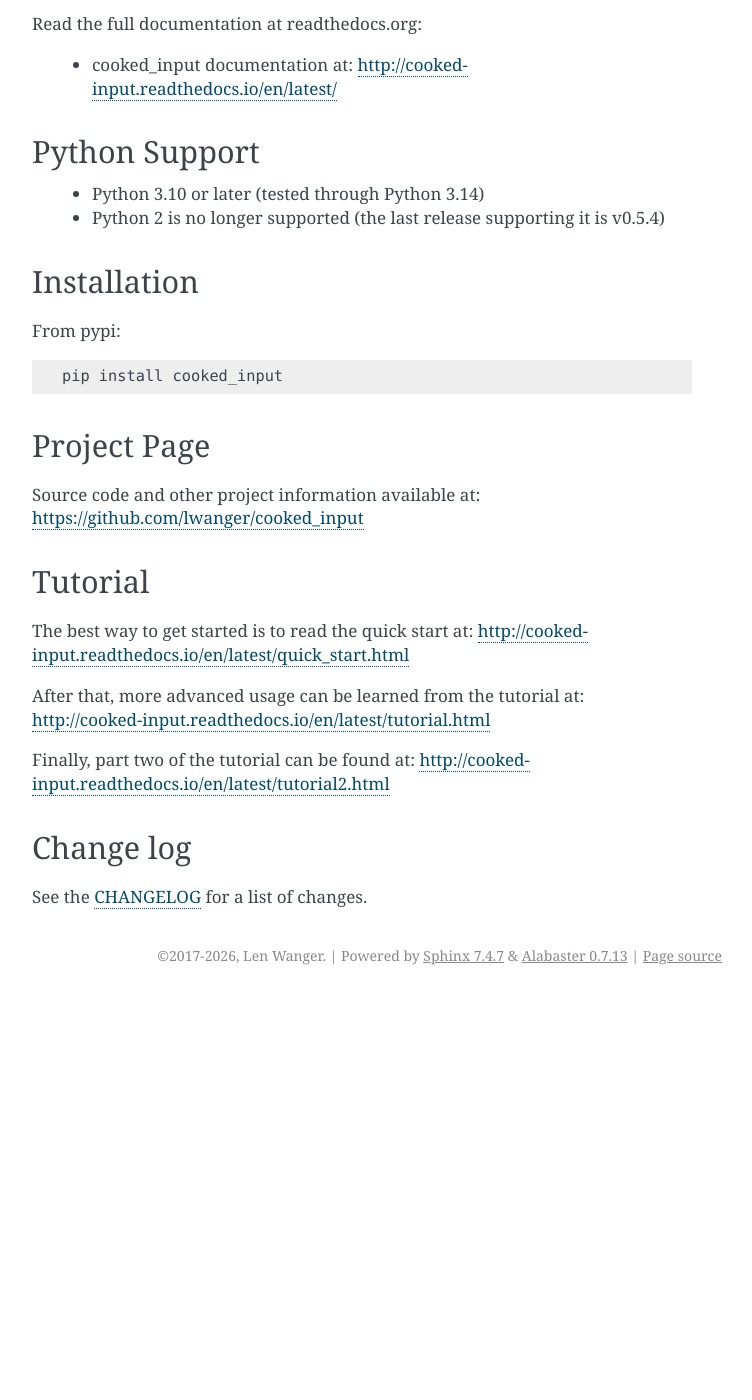
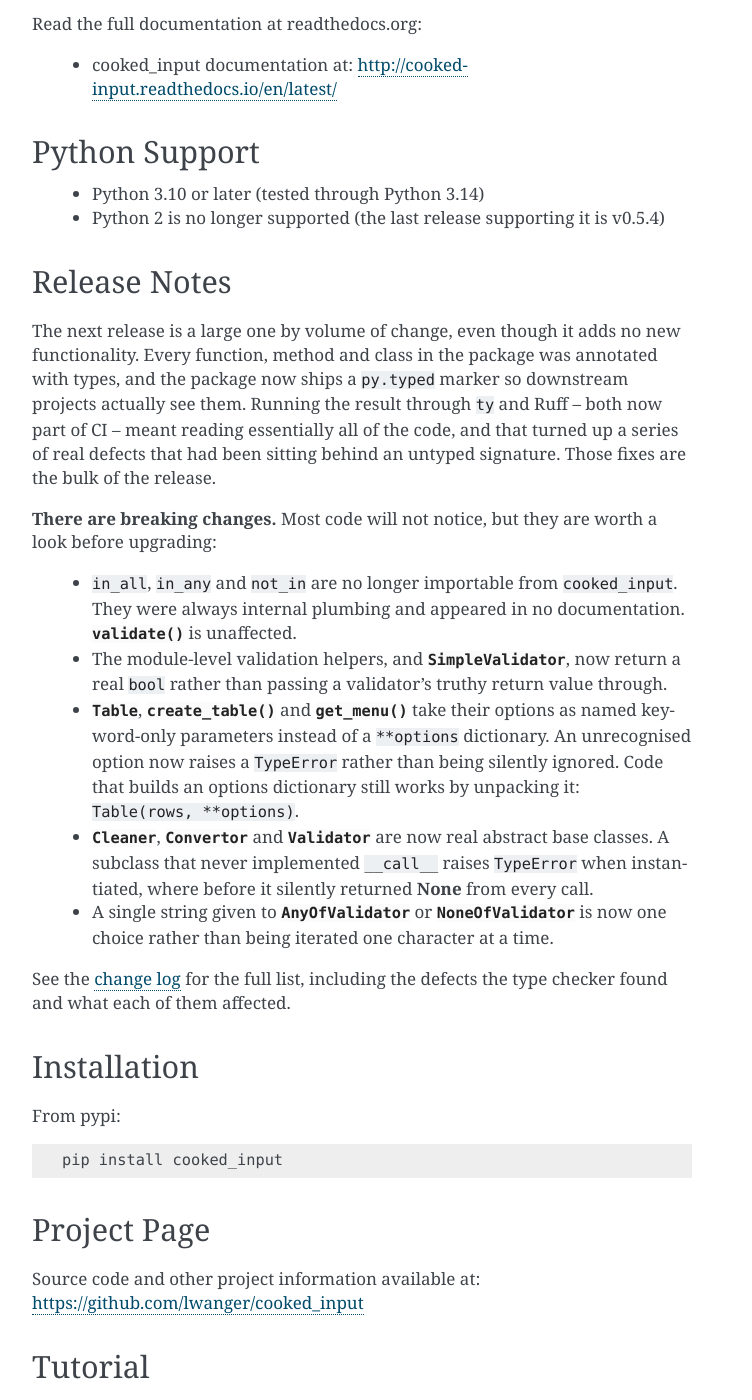
Before and after one commit to lwanger/cooked_input, a Sphinx documentation site: the page built from docs/README.rst, in a window 1280 px wide and 1400 px high, scrolled down 631 px. Shown: the whole window, without its empty margins (388-1140 px from the left). Built offline with Sphinx 7.4.7, drawn with Linux system fonts in a browser that asks for light colours; before the commit the page ends 1626 px from its top, so only the background shows below that.

Commit message:
docs: add release notes covering the breaking changes
The unreleased block has accumulated five breaking changes across the type
hinting work, and the CHANGELOG is the wrong place to discover them -- it is
ordered by change, not by what an upgrader needs to check. A reader has to get
through forty entries to find the five that might break their code.

Adds a Release Notes section naming each one, with a pointer to CHANGELOG.rst
for the full list. It also says what the release is: large by volume of change
but with no new functionality, because annotating every function and running
the result through ty and Ruff meant reading essentially all of the code, and
the defects that turned up are the bulk of the release.

Added to all three READMEs, which are separate copies by design: README.rst is
the canonical one and ships to PyPI as the long description, README.md is what
GitHub renders, and docs/README.rst is the Read the Docs landing page. The last
one links the change log with :doc: since the docs include it.

docutils reports no warnings on README.rst, so the PyPI long description still
renders; sphinx -W builds clean.

Assisted-by: Claude Code

```diff
--- a/docs/README.rst
+++ b/docs/README.rst
@@ -61,6 +61,37 @@ Python Support
   - Python 3.10 or later (tested through Python 3.14)
   - Python 2 is no longer supported (the last release supporting it is v0.5.4)
 
+Release Notes
+-------------
+
+The next release is a large one by volume of change, even though it adds no new functionality.
+Every function, method and class in the package was annotated with types, and the package now
+ships a ``py.typed`` marker so downstream projects actually see them. Running the result through
+``ty`` and Ruff -- both now part of CI -- meant reading essentially all of the code, and that
+turned up a series of real defects that had been sitting behind an untyped signature. Those
+fixes are the bulk of the release.
+
+**There are breaking changes.** Most code will not notice, but they are worth a look before
+upgrading:
+
+  - ``in_all``, ``in_any`` and ``not_in`` are no longer importable from ``cooked_input``. They
+    were always internal plumbing and appeared in no documentation. :func:`validate` is
+    unaffected.
+  - The module-level validation helpers, and :class:`SimpleValidator`, now return a real
+    ``bool`` rather than passing a validator's truthy return value through.
+  - :class:`Table`, :func:`create_table` and :func:`get_menu` take their options as named
+    keyword-only parameters instead of a ``**options`` dictionary. An unrecognised option now
+    raises a ``TypeError`` rather than being silently ignored. Code that builds an options
+    dictionary still works by unpacking it: ``Table(rows, **options)``.
+  - :class:`Cleaner`, :class:`Convertor` and :class:`Validator` are now real abstract base
+    classes. A subclass that never implemented ``__call__`` raises ``TypeError`` when
+    instantiated, where before it silently returned **None** from every call.
+  - A single string given to :class:`AnyOfValidator` or :class:`NoneOfValidator` is now one
+    choice rather than being iterated one character at a time.
+
+See the :doc:`change log <CHANGELOG>` for the full list, including the defects the type checker
+found and what each of them affected.
+
 Installation
 ------------
 
```
Also changed, not shown: README.md (+30 -0 lines), README.rst (+32 -0 lines).
